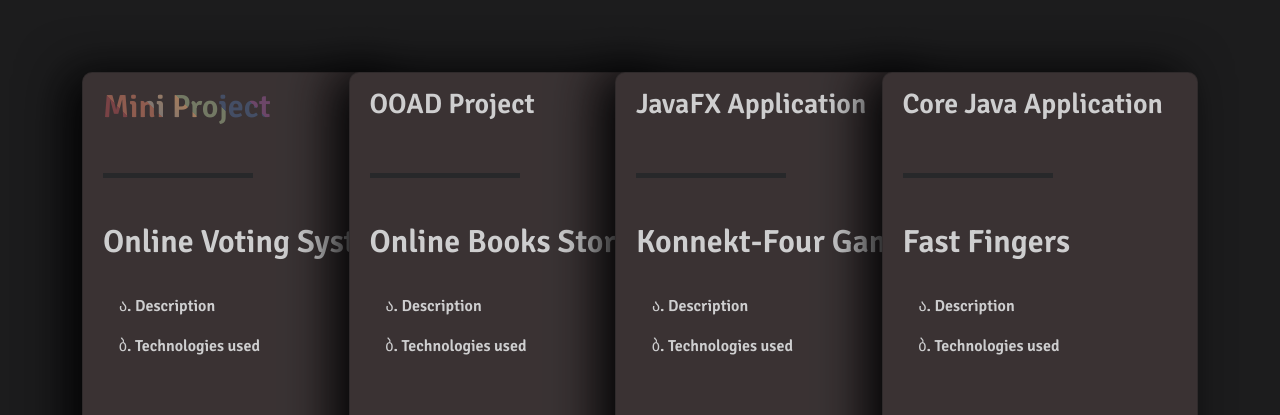
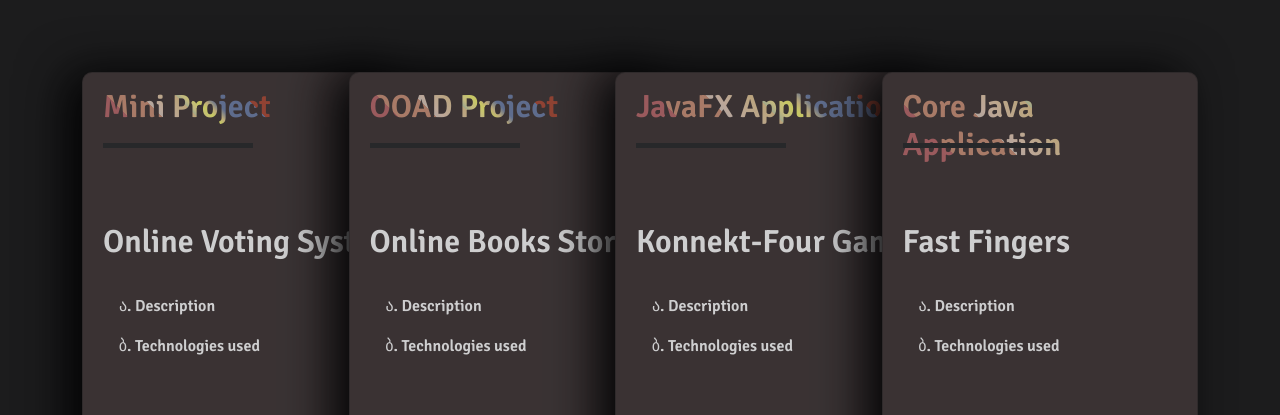
Before and after one commit to adminALEX/Portfolio, a website: page index.html in a window 1280 px wide. Shown: the part 1190-1605 px from the top of the page. Drawn offline with nearby package versions, Linux system fonts and the light colour scheme.

Commit message:
Project title edit completed

```diff
--- a/index.html
+++ b/index.html
@@ -103,7 +103,9 @@
 
         </div>
         <div class="card">
-          <h3 class="title">OOAD Project</h3>
+          <header>
+            <h2 class="title gradient-text">OOAD Project</h2>
+          </header>
           <div class="bar">
             <div class="emptybar"></div>
             <div class="filledbar"></div>
@@ -125,7 +127,9 @@
             </div>
         </div>
         <div class="card">
-          <h3 class="title">JavaFX Application</h3>
+          <header>
+            <h2 class="title gradient-text">JavaFX Application</h2>
+          </header>
           <div class="bar">
             <div class="emptybar"></div>
             <div class="filledbar"></div>
@@ -147,7 +151,9 @@
             </div>
         </div>
         <div class="card">
-          <h3 class="title">Core Java Application</h3>
+          <header>
+            <h2 class="title gradient-text" >Core Java Application</h2>
+          </header>
           <div class="bar">
             <div class="emptybar"></div>
             <div class="filledbar"></div>
--- a/styles/projects.css
+++ b/styles/projects.css
@@ -77,7 +77,7 @@
 
   .bar {
     position: absolute;
-    top: 100px;
+    top: 70px;
     left: 20px;
     height: 5px;
     width: 150px;
@@ -101,7 +101,7 @@
   }
 
   .card:hover .filledbar {
-    width: 120px;
+    width: 150px;
     transition: 0.4s ease-out;
   }
 
@@ -250,6 +250,7 @@
 .gradient-text {
   /* Fallback: Set a background color. */
   background-color: #dd8487;
+  filter: brightness(1.4);
 
   /* Create the gradient. */
    background-image: linear-gradient(
@@ -260,10 +261,10 @@
         #a79181 33.333%,
         #F18F43 50%,
         #8B9862 50%,
-        #8B9862 66.666%,
+        rgba(255,186,0,1),
         #476098 66.666%,
         #476098 83.333%,
-        #A7489B 83.333%);
+        #cf2c0f 83.333%);
 
   /* Set the background size and repeat properties. */
   background-size: 100%;
@@ -271,6 +272,7 @@
 
   /* Use the text as a mask for the background. */
   /* This will show the gradient as a text color rather than element bg. */
+  background-clip: initial;
   -webkit-background-clip: text;
   -webkit-text-fill-color: transparent;
 
```
